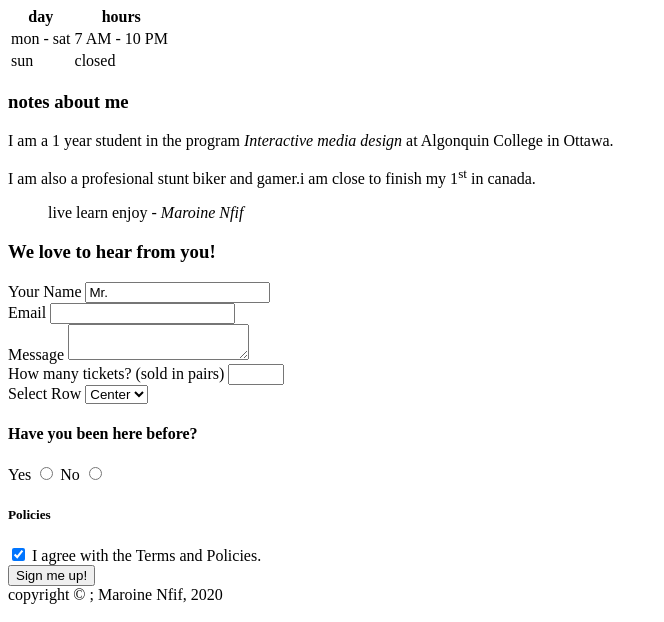
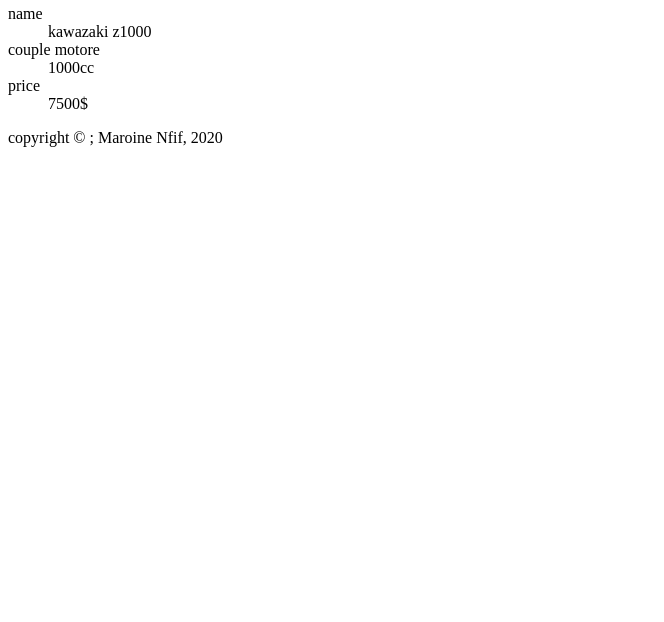
Before and after one commit to maroinez17/acro, a plain HTML site: page week-4/images/notes.html in a window 1280 px wide. Shown: the part 178-800 px from the top of the page, without its empty margins (0-664 px from the left). Drawn offline with Linux system fonts and the light colour scheme.

Commit message:
adding week 4 assignment for the 3d time

```diff
--- a/week-4/images/notes.html
+++ b/week-4/images/notes.html
@@ -2,7 +2,6 @@
 <html>
 
     <head>
-        <meta charset="UTF-8">
     <title>Maroine Nfif - notes</title>
 </head>
 
@@ -12,93 +11,27 @@
     <nav>
         <ul>
             <li>
-            <a href="index.html">Home</a>
+                <a href="images/notes.html">notes</a>
             </li>
             <li>
-            <a href="notes.html">notes</a>
+                <a href="index.html">Home</a>
             </li>
         </ul>
         </nav>
-</header>
 <!-- page content -->
 <main>
-    <h2>available</h2>
-    <table>
-        <caption>
-            <thead>
-                <tr>
-                    <th>day</th>
-                    <th>hours</th>
-                </tr>
-            </thead>
-            <tbody>
-                <tr>
-                    <td>mon - sat</td>
-                    <td>7 AM - 10 PM</td>
-                </tr>
-                <tr>
-                <td>sun</td>
-                <td>closed</td>
-            </tr>
-            </tbody>
-        </table>
-        </caption>
-    </table>
-    <!--page content -->
-        <h3>notes about me</h3>
-        <article>
-    <p>
-        I am a 1 year student in the program <em>Interactive media design</em> at Algonquin College in Ottawa.
-     </p>
-     <p>
-         I am also a profesional stunt biker and gamer.i am close to finish my 1<sup>st</sup> in canada.
-     </p>
-     <blockquote>
-         live learn enjoy <cite>- Maroine Nfif</cite>
-     </blockquote>
-        </article>
-     <!-- adding a form -->
-       <section>
-        <h3>We love to hear from you!</h3>
-        <form action="thanks.html" method="get">
-          <div>
-            <label for="fullname">Your Name</label>
-            <input type="text" id="fullname" name="yourname" placeholder="Maroine Nfif" value="Mr. ">
+  <div class="mybike">
+
   </div>
-          <div>
-            <label for="youremail">Email</label>
-            <input type="email" id="youremail" name="youremail" required>
-          </div>
-          <div>
-            <label for="message">Message</label>
-            <textarea name="message" id="message"></textarea>
-          </div>
-          <div>
-            <label for="tickets">How many tickets? (sold in pairs)</label>
-            <input type="number" name="tickets" id="tickets" min="2" max="10" step="2">
-          </div>
-          <div>
-            <label for="row">Select Row</label>
-            <select name="row" id="row">
-              <option value="front">Front</option>
-              <option value="center" selected>Center</option>
-              <option value="back">Back</option>
-            </select>
-          </div>
-          <div>
-            <h4>Have you been here before?</h4>
-            <label for="yes">Yes</label>
-            <input type="radio" id="yes" name="past">
-            <label for="no">No</label>
-            <input type="radio" id="no" name="past">
-          </div>
-          <div>
-            <h5>Policies</h5>
-            <input type="checkbox" name="policies" id="policies" checked required>
-            <label for="policies">I agree with the Terms and Policies.</label>
-          </div>
-          <button type="submit">Sign me up!</button>
-        </form>
+  <h2>my bike</h2>
+  <dl>
+      <dt>name</dt>
+      <dd>kawazaki z1000</dd>
+      <dt>couple motore</dt>
+      <dd>1000cc</dd>
+      <dt>price</dt>
+      <dd>7500$</dd>
+  </dl>
       </section>
     </main>
     <footer>
```
Also changed, not shown: week-4/index.html (+8 -21 lines). Lines whose indentation alone changed are shown as unchanged.
